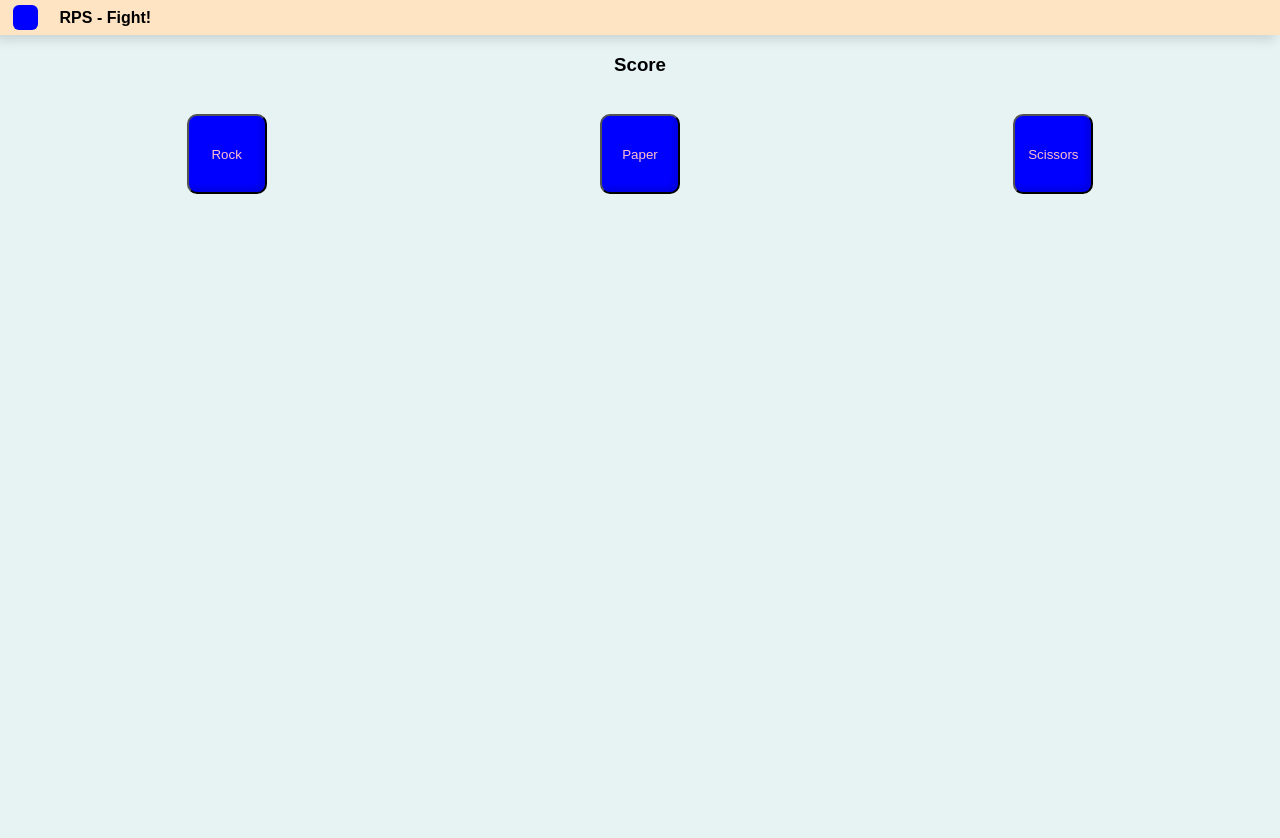
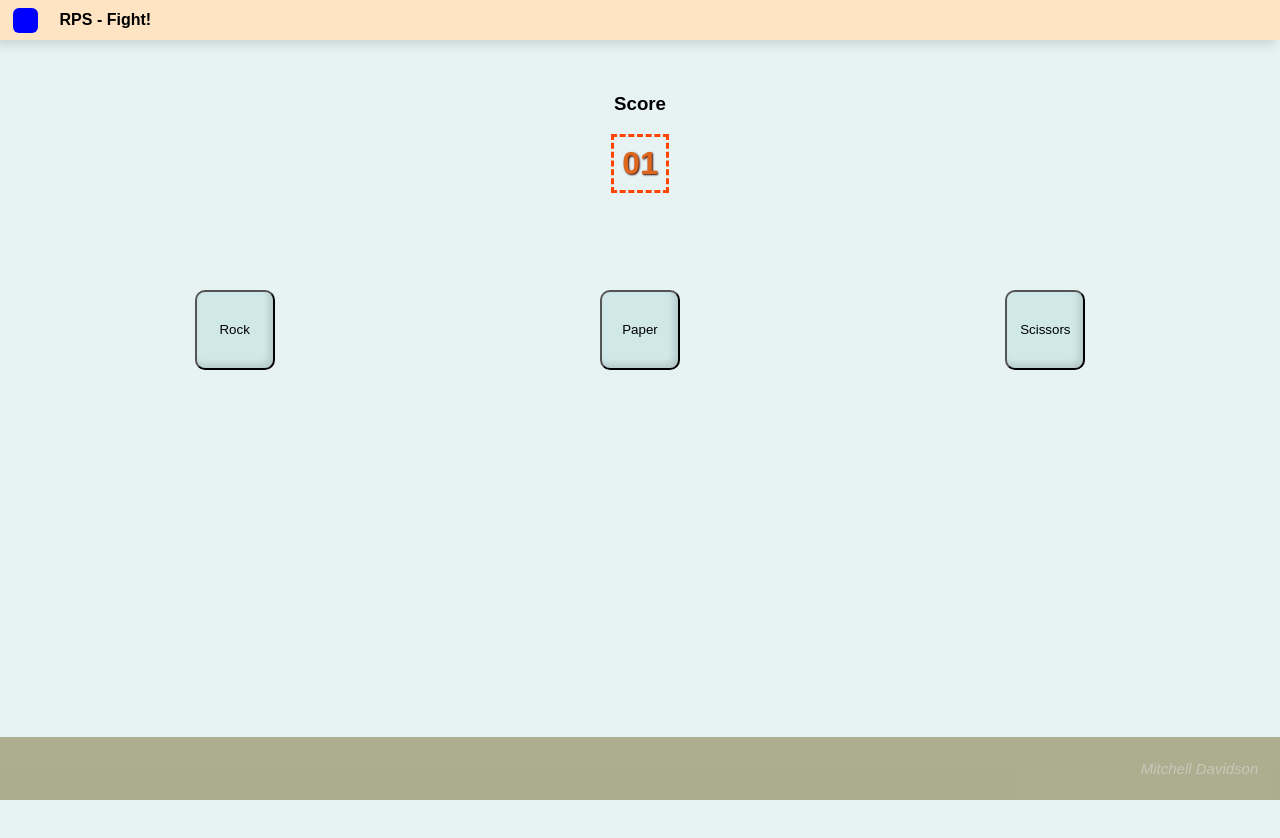
Before and after one commit to PizzaTreatza/RPS-TOP, a plain HTML site: page index.html in a window 1280 px wide. After the commit the page ends 800 px from the top, so only its background shows below. Drawn offline with Linux system fonts and the light colour scheme.

Commit message:
css updates

```diff
--- a/index.html
+++ b/index.html
@@ -14,12 +14,16 @@
         </div>
         <div class="score-box">
             <h3 class="score-title">Score</h3>
-            <div class="score"></div>
+            <div class="score">01</div>
         </div>
         <div class="buttons">
-        <button class="rBtn"> Rock </button>
-        <button class="pBtn"> Paper </button>
-        <button class="sBtn"> Scissors </button>
+            <button class="rBtn"> Rock </button>
+            <button class="pBtn"> Paper </button>
+            <button class="sBtn"> Scissors </button>
+        </div>
+
+        <div class="footer">
+            <p class="signature"> Mitchell Davidson </p>
         </div>
     </body>
 </html>
--- a/style.css
+++ b/style.css
@@ -1,23 +1,31 @@
+
+html {
+    height: 100vh;
+}
+
 body {
     display: flex;
     flex-direction: column;
+    flex-wrap: nowrap;
     font-family: Arial, Helvetica, sans-serif;
+    width: 100vw;
+    height: 100vh;
+    background-color: rgba(0, 128, 128, 0.094);
     margin: auto;
-    width: 100vw;
-    height: 100vw;
-    background-color: rgba(0, 128, 128, 0.094);
-    margin:auto;
+    justify-content: space-between;
+
 }
 
     .header {
         display: flex;
-        height: 35px;
+        height: 40px;
         width: 100vw;
         background-color: bisque;
         box-shadow: -5px 5px 10px #00000021;
         align-items: center;
     }
         .logo-spot {
+            display: flex;
             background-color: blue;
             height: 25px;
             width: 25px;
@@ -32,22 +40,53 @@ body {
         display:flex;
         flex-direction: column;
         align-items: center;
-        justify-content: center;
+        justify-items: center;
+        padding: 20px 20px 50px 20px;
+    }
+
+    .score {
+        display: flex;
+        font-size: xx-large;
+        font-weight: bolder;
+        font-family: Arial, Helvetica, sans-serif;
+        border-style: dashed;
+        padding: 8px;
+        border-color: orangered;
+        color: rgb(221, 103, 29);
+        text-shadow: 1px 1px 2px #350101;
     }
 
     .buttons {
         display:flex;
         justify-content: space-around;
-       height: 20px;
-       padding: 20px;
+       height: 50%;
+       padding:  4vh;
+
     }
 
 button {
-    color: pink;
-    background-color: blue;
-    width: 50;
+    color: black;
+    background-color: rgba(0, 128, 128, 0.094);
     box-shadow: -4px -4px 6px #00000021 inset;
     height: 80px;
     width: 80px;
     border-radius: 10px;
 }
+
+    .footer {
+        background-color: rgba(93, 80, 9, 0.429);
+        height: 20px;
+        width: 100vw;
+        display: flex;
+        align-items: center;
+        justify-content: right;
+        padding: 1.7vw 0px 1.7vw 0px;
+    }
+
+        .signature {
+            padding: 1.7vw;
+            justify-content: space-around;
+            color: #e5e7eb74;
+            font-size: 15px;
+            font-style:oblique;
+        }
```
